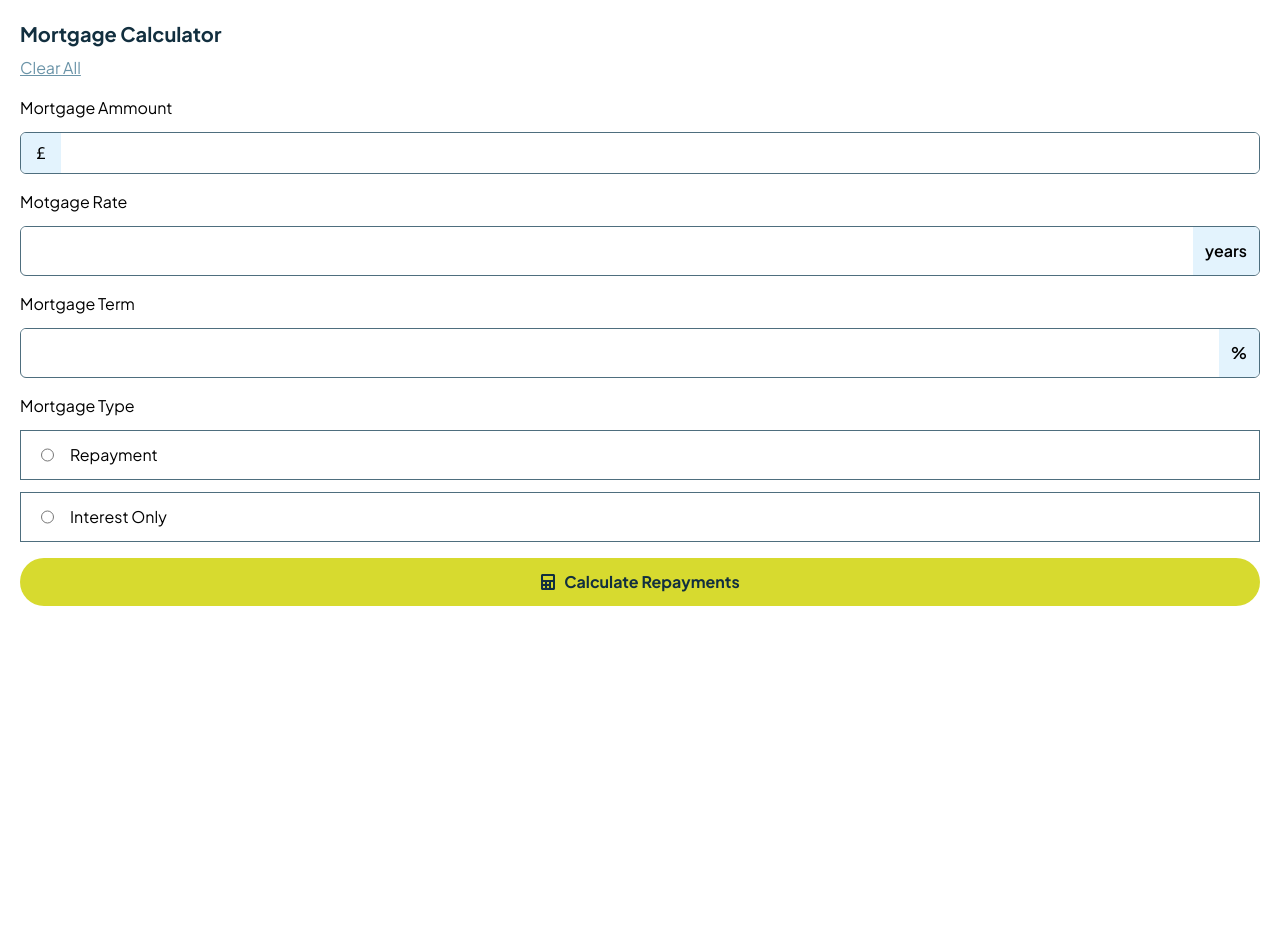
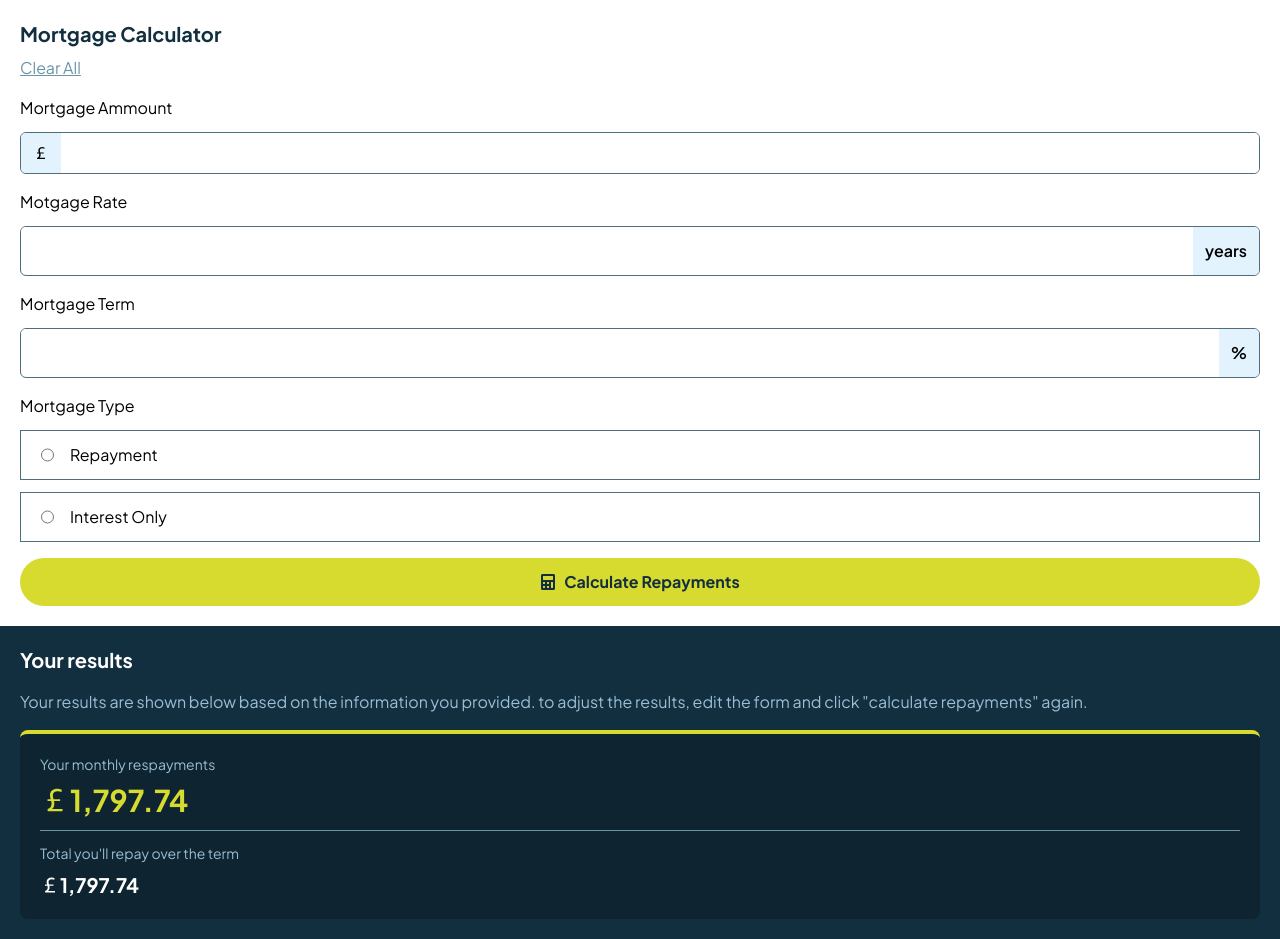
Before and after one commit to flaviogp/mortgage-repayment-calculator-main, a React (Vite) app: page / in a window 1280 px wide. Before the commit the page ends 800 px from the top, so only its background shows below. Built offline with nearby package versions, Linux system fonts and the light colour scheme.

Commit message:
feat: add result component

```diff
--- a/src/components/container.tsx
+++ b/src/components/container.tsx
@@ -1,5 +1,5 @@
 const Container = ({ children }: React.PropsWithChildren) => {
-  return <div className="flex flex-col w-screen h-screen">{children}</div>;
+  return <div className="flex flex-col">{children}</div>;
 };
 
 export default Container;
--- a/src/components/result.tsx
+++ b/src/components/result.tsx
@@ -1,5 +1,33 @@
+import { BsCurrencyEuro, BsCurrencyPound } from "react-icons/bs";
+
 const Result = () => {
-  return <div className=""></div>;
+  return (
+    <div className="text-slate-300 p-5 bg-slate-900 space-y-4">
+      <h2 className="text-xl font-bold text-white">Your results</h2>
+      <p>
+        Your results are shown below based on the information you provided. to
+        adjust the results, edit the form and click "calculate repayments"
+        again.
+      </p>
+
+      <div className="p-5 w-full bg-slate-1000 border-t-4 border-t-lime  rounded-lg">
+        <div className="space-y-2 pb-3 border-b  border-slate-500">
+          <p className="text-sm">Your monthly respayments</p>
+          <span className=" text-lime font-bold flex items-center text-3xl">
+            <BsCurrencyPound />
+            1,797.74
+          </span>
+        </div>
+        <div className="space-y-2 pt-3">
+          <p className="text-sm">Total you'll repay over the term</p>
+          <span className=" text-white font-bold flex items-center text-xl">
+            <BsCurrencyPound />
+            1,797.74
+          </span>
+        </div>
+      </div>
+    </div>
+  );
 };
 
 export default Result;
--- a/tailwind.config.js
+++ b/tailwind.config.js
@@ -11,7 +11,8 @@ module.exports = {
         "slate-300": "hsl(203, 41%, 72%)",
         "slate-500": "hsl(200, 26%, 54%)",
         "slate-700": "hsl(200, 24%, 40%)",
-        "slate-900": "hsl(202, 55%, 16%)"
+        "slate-900": "hsl(202, 55%, 16%)",
+        "slate-1000": "#0E2430"
       }
     },
   },
```
